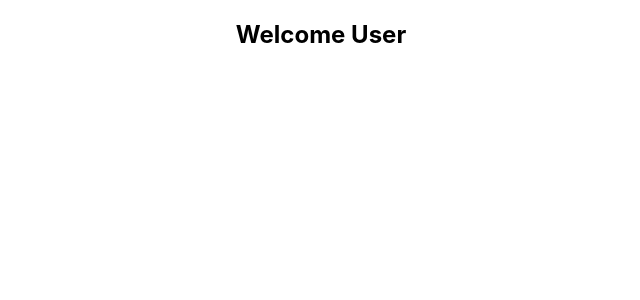
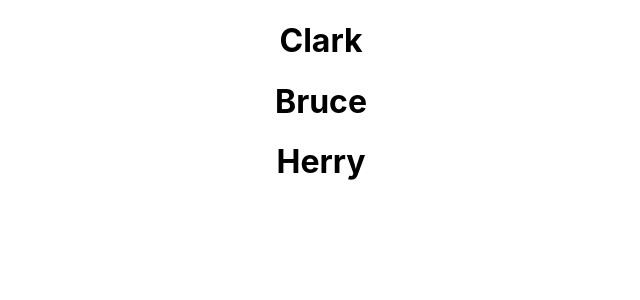
Before and after one commit to GeekShubhamRajput/react-fundamentals-crash-course, a React (Create React App) app in the folder demo-app/: page / in a window 1280 px wide. Shown: the top 300 px of the page, without its empty margins (319-959 px from the left). Built offline with nearby package versions, Linux system fonts and the light colour scheme.

Commit message:
List Rendering 1

```diff
--- a/demo-app/src/App.js
+++ b/demo-app/src/App.js
@@ -1,11 +1,11 @@
 import logo from './logo.svg';
 import './App.css';
-import { Welcome } from './components/WelcomeUser';
+import { NameList } from './components/NameList';
 
 function App() {
   return (
     <div className="App">
-      <Welcome />
+      <NameList />
     </div>
   );
 }
--- /dev/null
+++ b/demo-app/src/components/NameList.js
@@ -0,0 +1,9 @@
+export const NameList = () => {
+  const userNames = ['Clark', 'Bruce', 'Herry']
+
+  return(
+    <div>
+      { userNames.map((name) => <h1 key={name}> {name} </h1>) }
+    </div>
+  )
+}
```
